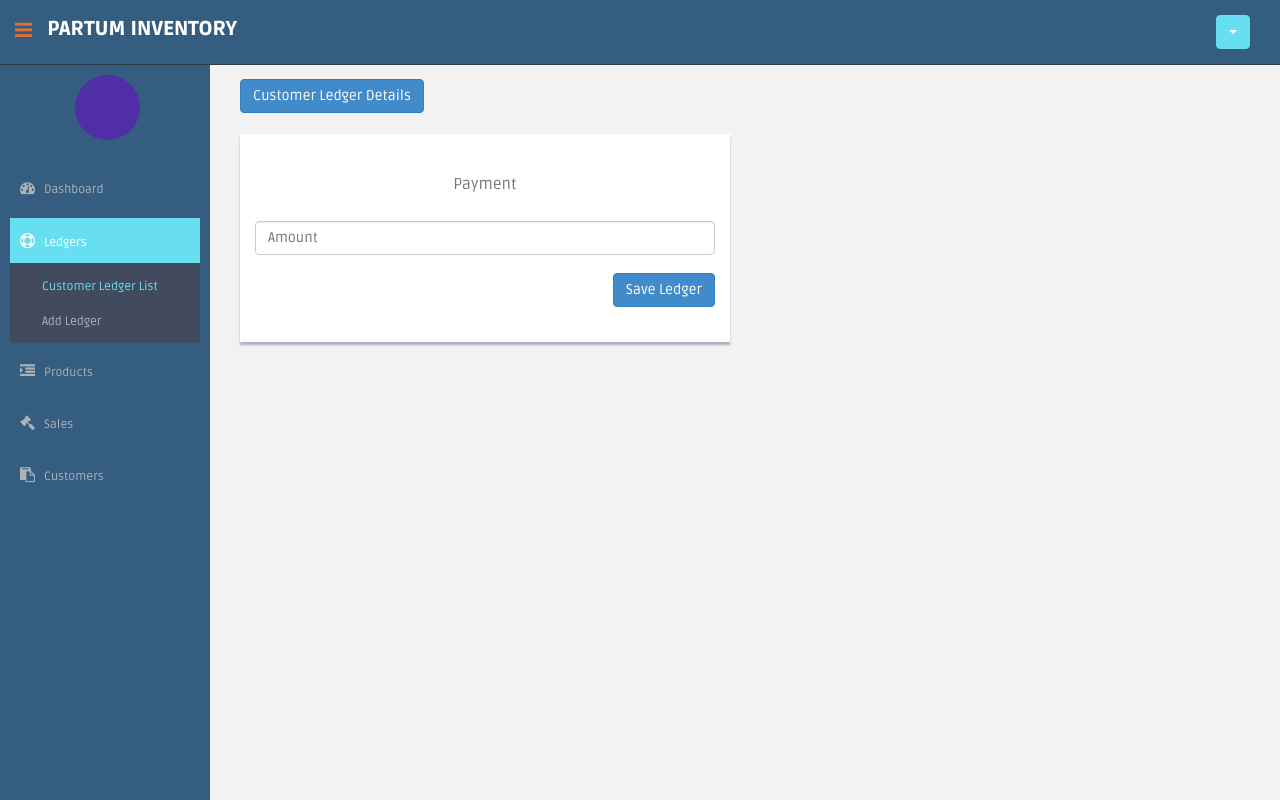
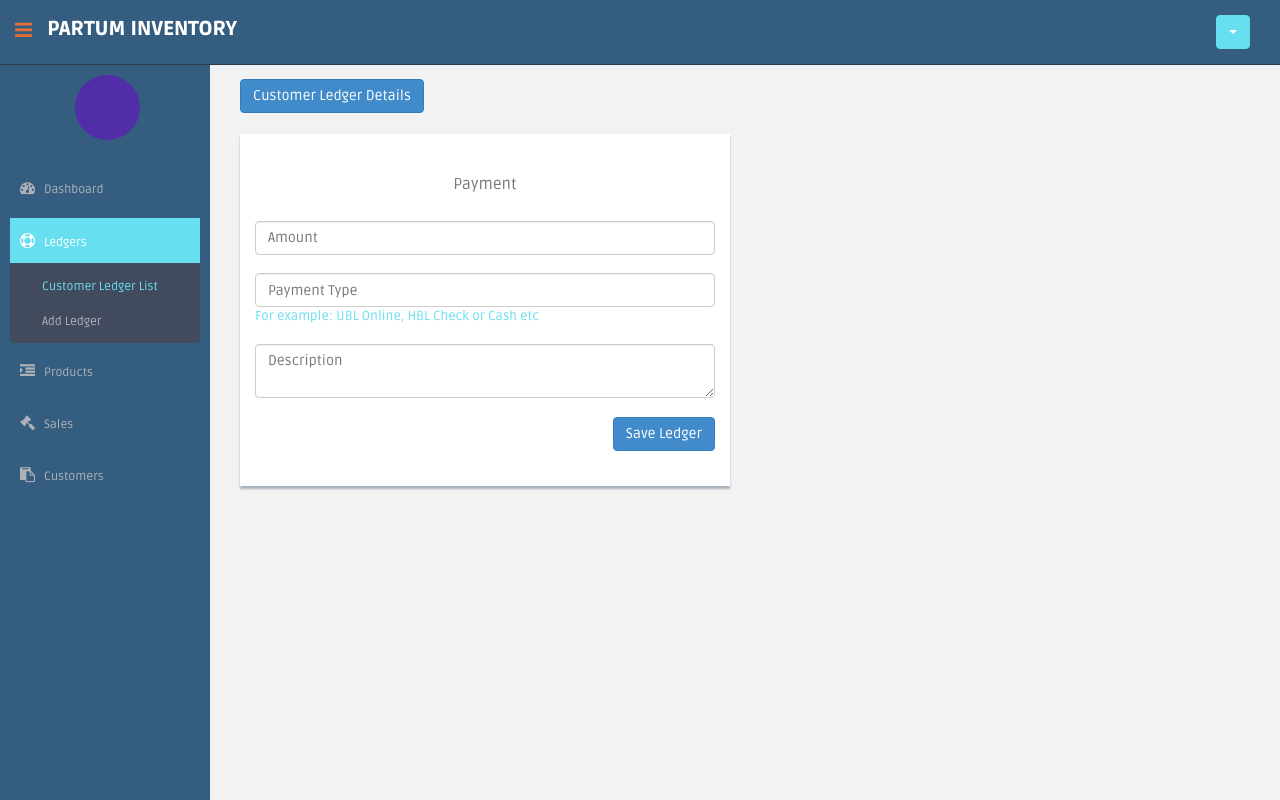
Before and after one commit to janzaheer/partum_inventory, a Django app: template templates/ledger/payment_ledger.html in a window 1280 px wide. Run offline with Django 3.2, Linux system fonts and the light colour scheme; the template is opened without the code that fills it, so the values that code supplies are empty; some libraries are stand-ins or nearby versions.

Commit message:
added input field in frontend

```diff
--- a/templates/ledger/payment_ledger.html
+++ b/templates/ledger/payment_ledger.html
@@ -14,6 +14,9 @@
                         <div class="col-sm-12">
                             {% csrf_token %}
                             <input type="text" class="form-control amount" name="amount" placeholder="Amount"><br>
+                            <input type="text" class="form-control payment_type" name="payment_type" placeholder="Payment Type">
+                            <span style="color: #68dff0">For example: UBL Online, HBL Check or Cash etc</span><br><br>
+                            <textarea placeholder="Description" name="description" class="form-control description"></textarea><br>
                             <input type="hidden" name="customer" value="{{ customer.id }}">
                             <input type="hidden" name="retailer" value="{{ request.user.retailer_user.retailer.id }}">
                             <button type="submit" class="btn btn-primary ledger-submit-btn" style="float: right">Save Ledger</button>
```
